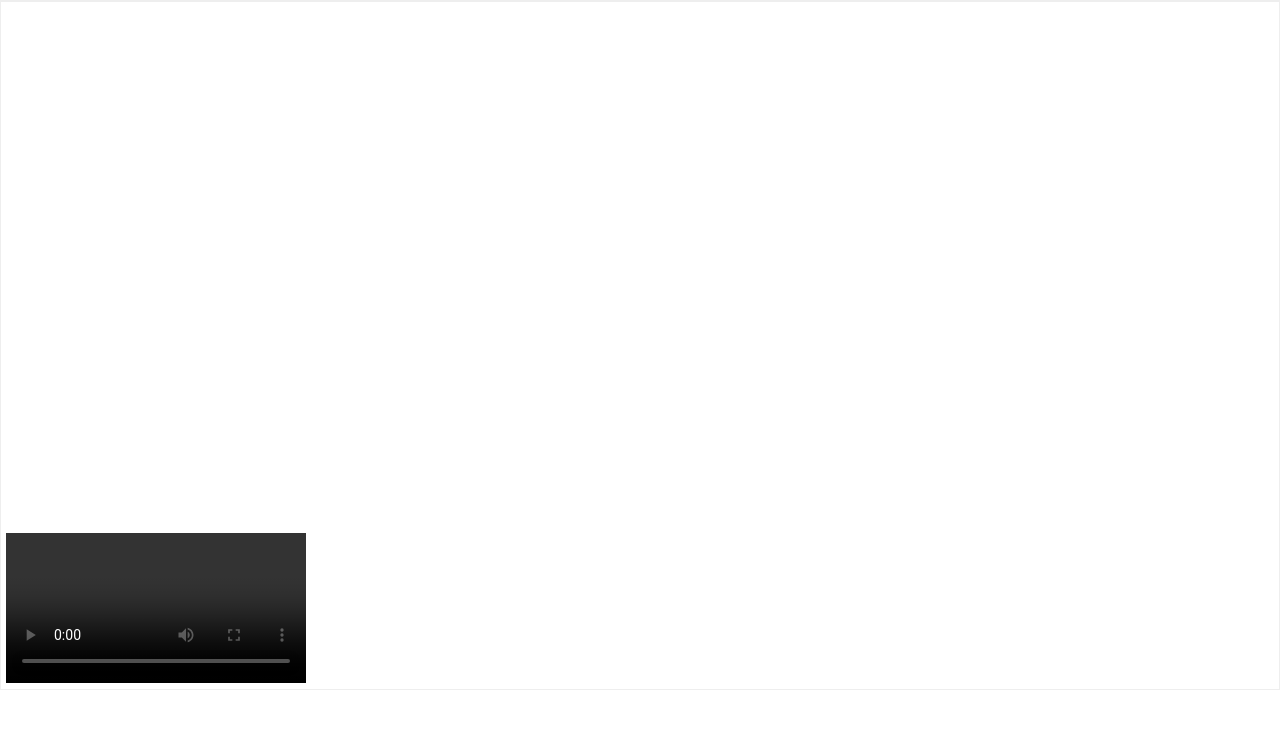
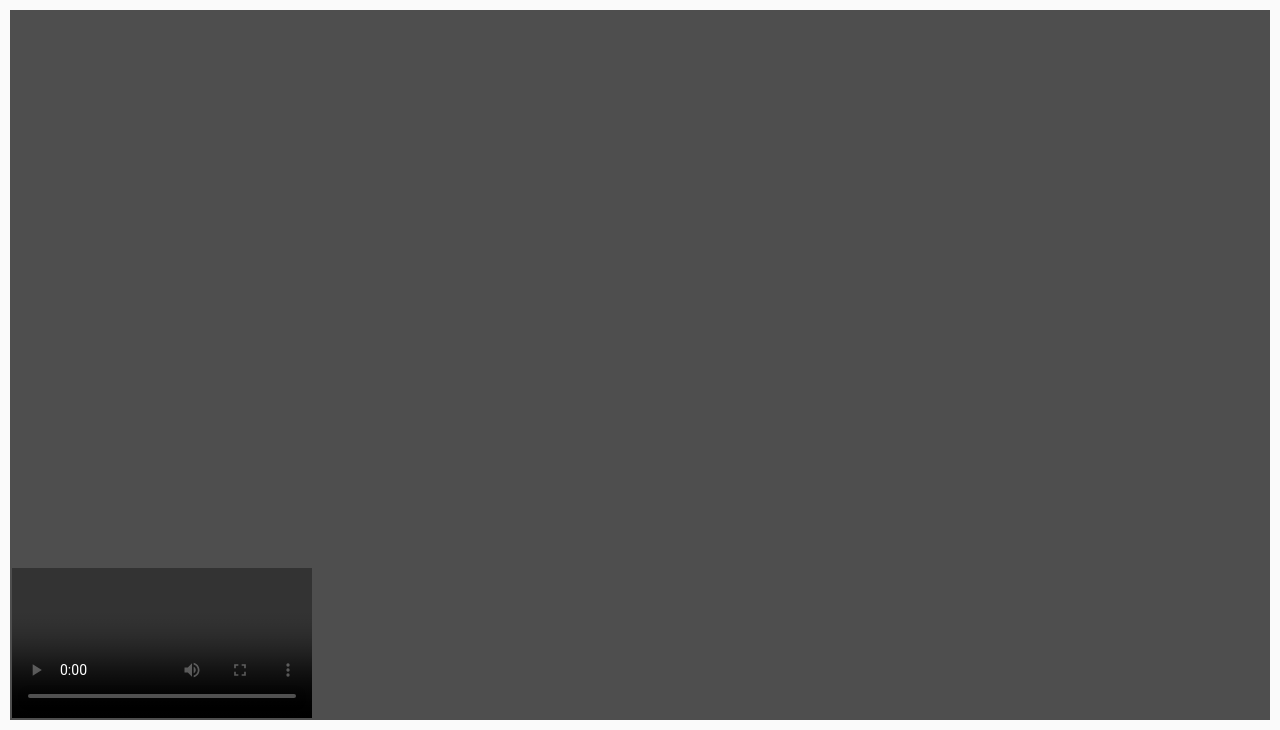
Before and after one commit to philfree/webrtc-conf, a website: page multi-user-chat/site/index.html in a window 1280 px wide. Shown: the part 74-804 px from the top of the page. Drawn offline with Linux system fonts and the light colour scheme.

Commit message:
design change with scroll issue

```diff
--- a/multi-user-chat/site/script.js
+++ b/multi-user-chat/site/script.js
@@ -190,9 +190,8 @@ function init() {
         var dim=Math.floor(window.innerHeight/4);
         you.width = dim;
         you.height = 0.75*dim;
-      you.src = URL.createObjectURL(stream);
-
-      you.play();
+        you.src = URL.createObjectURL(stream);
+        you.play();
       //videos.push(document.getElementById('you'));
       //rtc.attachStream(stream, 'you');
       //subdivideVideos();
--- a/multi-user-chat/site/style.css
+++ b/multi-user-chat/site/style.css
@@ -70,7 +70,7 @@ body {
 
   z-index: 1;
 }*/
-.button {
+/*.button {
   -moz-box-shadow:inset 0px 1px 0px 0px #ffffff;
   -webkit-box-shadow:inset 0px 1px 0px 0px #ffffff;
   box-shadow:inset 0px 1px 0px 0px #ffffff;
@@ -103,7 +103,7 @@ body {
 .button:active {
   position:relative;
   top:1px;
-}
+}*/
 header.heading{
   border: 0.1em solid #eeeeee;
   padding: 0.2em;
@@ -114,7 +114,7 @@ header.heading #roomInfo{
   font-size: 1.2em;
   padding: 0.7em;
   vertical-align: top;
-  height: 5%;
+  min-height: 30px;
 }
 header.heading #roomInfo img{
   vertical-align: middle;
@@ -124,11 +124,24 @@ header.heading #roomInfo img{
   cursor: pointer;
  }
 #videos{
-  border: 0.1em solid  #eeeeee;
-  padding: 0.2em;
-  /*position: relative;
-  */
-
+  /*border: 0.1em solid  #eeeeee;*/
+  /*padding: 0.2em;*/
+   /*text-align: justify;
+  -ms-text-justify: distribute-all-lines;
+   text-justify: distribute-all-lines;*/
+  position: relative;
+  min-width: 960px;
+  min-height: 700px;
+  margin: 0 auto;
+  border: 10px solid #fafafa;
+  padding: 5px;
+  background: #4e4e4e;
+  overflow: visible;
+  -moz-box-shadow: 0 0 10px rgba(0,0,0,0.2);
+  -webkit-box-shadow: 0 0 10px rgba(0,0,0,0.2);
+  box-shadow: 0 0 10px rgba(0,0,0,0.2);
+  -ms-filter: "progid:DXImageTransform.Microsoft.Shadow(Color=#4e4e4e, direction=120, strength=5)";
+  filter: progid:DXImageTransform.Microsoft.Shadow(Color=#4e4e4e, direction=120, strength=5);
 
 }
 /*#videos #largeScreenVideo{
@@ -138,8 +151,13 @@ header.heading #roomInfo img{
 
   width: 30%;
   overflow-y: scroll;
-  position: relative;
-  height: 85%;
+  /*position: absolute;
+  height: 100%;*/
+  float: right;
+  /*position: absolute;*/
+
+  /*height:auto;*/
+
 }
 header{
   background: -moz-linear-gradient(top, rgba(238,238,238,1) 0%, rgba(238,238,238,0) 100%);
@@ -157,6 +175,7 @@ border: 4px solid #eeeeee;
 #videos #largeScreenVideo{
   float: left;
   width: 70%;
-  position: relative;
-  height: 85%;
+  /*position: absolute;
+  height: 100%;*/
+  /*height: auto;*/
 }
```
